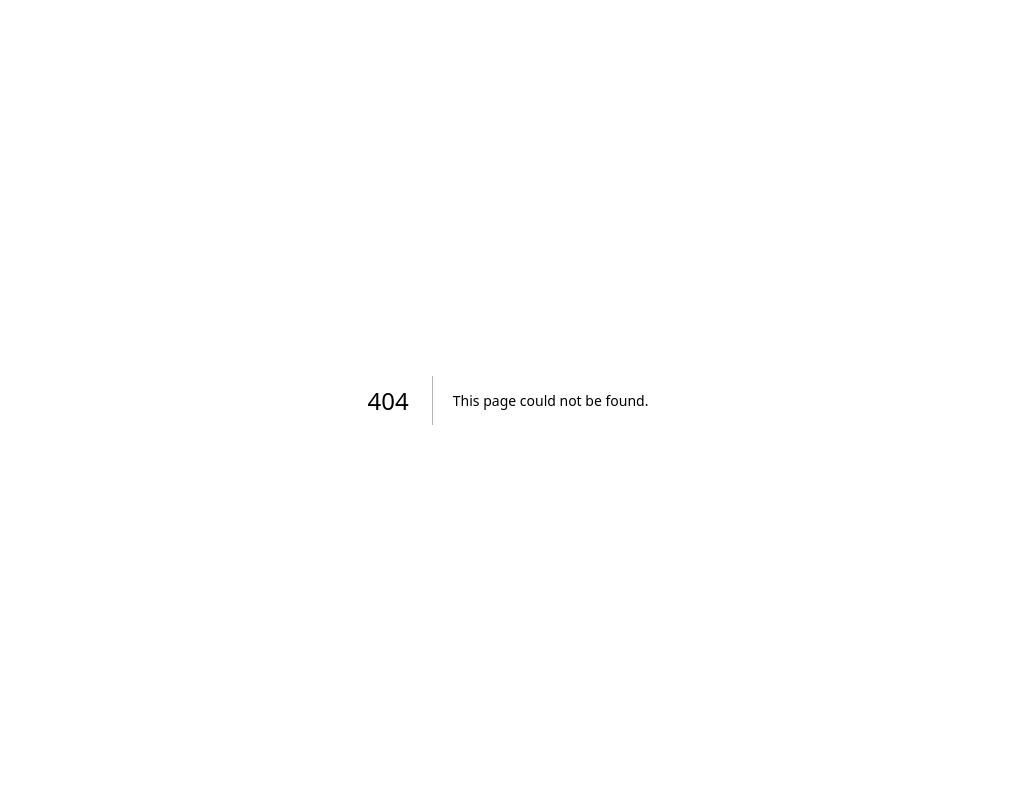
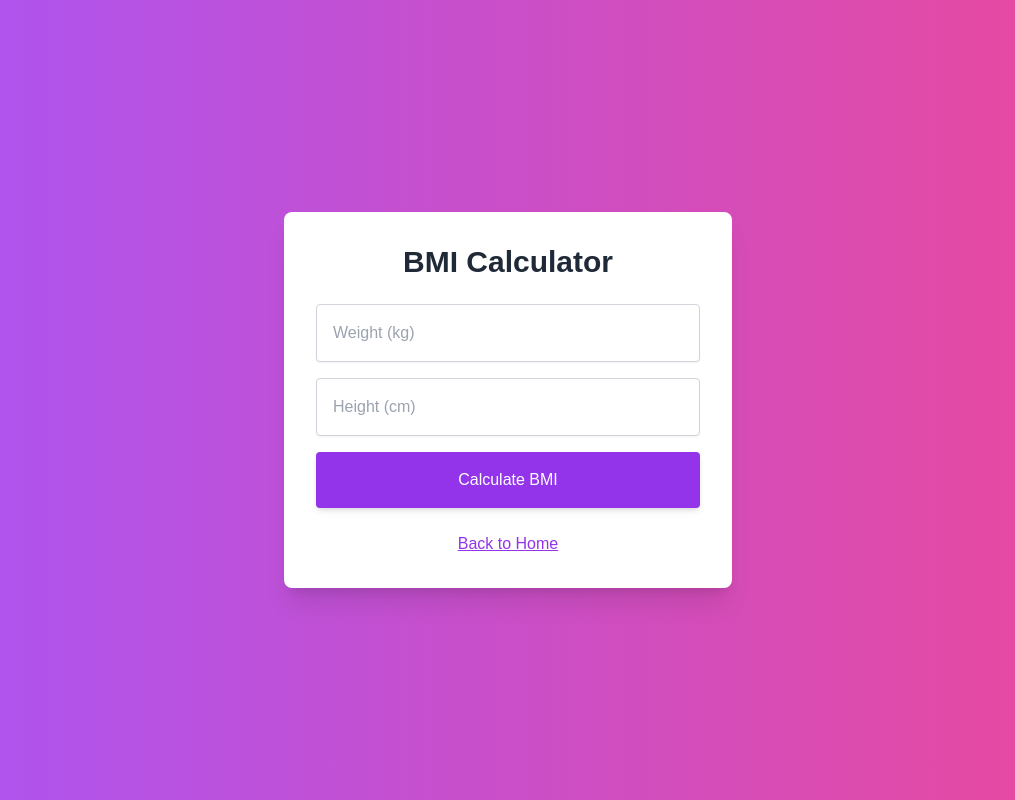
Before and after one commit to Muhammad-Talha103/Project-Of-30-Days, a Next.js app: page /Day-11 in a window 1280 px wide. Before the commit this address had no page. Shown: the whole page, without its empty margins (132-1147 px from the left). Built offline with nearby package versions, Linux system fonts and the light colour scheme.

Commit message:
first commit

```diff
--- /dev/null
+++ b/app/Day-11/BmiCalculator.tsx
@@ -0,0 +1,72 @@
+"use client";
+import Link from "next/link";
+import { useState } from "react";
+
+export default function BMICalculator() {
+  const [weight, setWeight] = useState(""); // State for weight input
+  const [height, setHeight] = useState(""); // State for height input
+  const [bmi, setBmi] = useState<number | null>(null); // State to store the calculated BMI
+  const [category, setCategory] = useState(""); // State to store the BMI category
+
+  // Function to calculate BMI
+  const calculateBMI = () => {
+    const heightInMeters = parseFloat(height) / 100; // Convert height to meters
+    const weightInKg = parseFloat(weight); // Convert weight to a number
+
+    // Calculate BMI
+    const calculatedBmi = weightInKg / (heightInMeters * heightInMeters);
+    setBmi(calculatedBmi); // Update BMI state
+    determineBMICategory(calculatedBmi); // Update BMI category
+  };
+
+  // Function to determine BMI category based on the calculated BMI
+  const determineBMICategory = (bmi: number) => {
+    if (bmi < 18.5) setCategory("Underweight");
+    else if (bmi >= 18.5 && bmi < 24.9) setCategory("Normal weight");
+    else if (bmi >= 25 && bmi < 29.9) setCategory("Overweight");
+    else setCategory("Obesity");
+  };
+
+  return (
+    <div className="min-h-screen flex items-center justify-center bg-gradient-to-r from-purple-500 to-pink-500">
+      <div className="bg-white rounded-lg shadow-xl p-8 max-w-md w-full transition-transform transform hover:scale-105 duration-300">
+        <h1 className="text-3xl font-bold mb-6 text-center text-gray-800">BMI Calculator</h1>
+        <div className="space-y-4">
+          <input
+            type="number"
+            placeholder="Weight (kg)"
+            value={weight}
+            onChange={(e) => setWeight(e.target.value)}
+            className="w-full p-4 border border-gray-300 rounded focus:outline-none focus:ring-2 focus:ring-purple-500 transition duration-200 shadow-sm hover:shadow-md"
+          />
+          <input
+            type="number"
+            placeholder="Height (cm)"
+            value={height}
+            onChange={(e) => setHeight(e.target.value)}
+            className="w-full p-4 border border-gray-300 rounded focus:outline-none focus:ring-2 focus:ring-purple-500 transition duration-200 shadow-sm hover:shadow-md"
+          />
+          <button
+            onClick={calculateBMI}
+            className="w-full bg-purple-600 text-white p-4 rounded transition duration-200 hover:bg-purple-700 shadow-md hover:shadow-lg transform hover:scale-105"
+          >
+            Calculate BMI
+          </button>
+          {bmi && (
+            <div className="mt-4 text-center">
+              <p className="text-xl font-semibold text-gray-800">Your BMI: {bmi.toFixed(2)}</p>
+              <p className="text-lg text-gray-600">{category}</p>
+            </div>
+          )}
+        </div>
+        <div className="mt-6 text-center">
+          <Link href="/">
+            <div className="text-purple-600 underline hover:text-purple-800 transition duration-200">
+              Back to Home
+            </div>
+          </Link>
+        </div>
+      </div>
+    </div>
+  );
+}
--- /dev/null
+++ b/app/Day-11/page.tsx
@@ -0,0 +1,12 @@
+import React from 'react'
+import BMICalculator from './BmiCalculator'
+
+const page = () => {
+  return (
+    <div>
+        <BMICalculator/>
+    </div>
+  )
+}
+
+export default page
```
